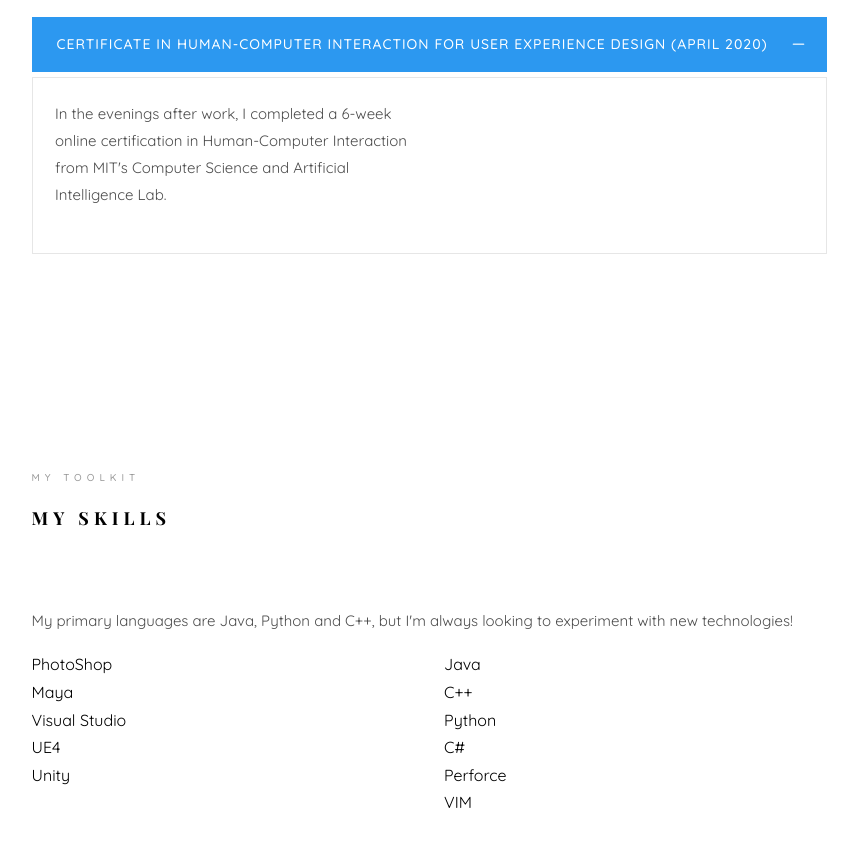
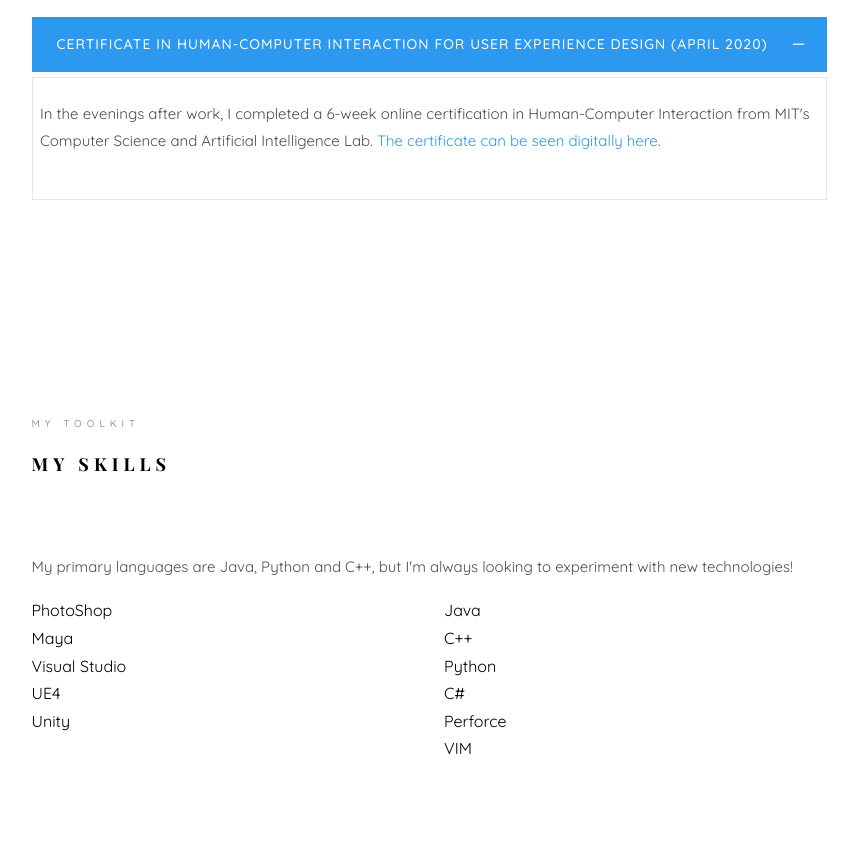
Before and after one commit to susannahcodes/-deprecated-old-github-pages-site, a plain HTML site: page index.html in a window 1280 px wide. Shown: the part 1216-2062 px from the top of the page, without its empty margins (361-1219 px from the left). Drawn offline with nearby package versions, Linux system fonts and the light colour scheme; files whose address does not match are found by name; a web font is replaced by a local one.

Commit message:
Update index.html

```diff
--- a/index.html
+++ b/index.html
@@ -163,9 +163,7 @@ Copyright &copy;<script>document.write(new Date().getFullYear());</script> All r
 							<div id="collapseTwo" class="panel-collapse collapse in" role="tabpanel" aria-labelledby="headingTwo">
 								<div class="panel-body">
 									<div class="row">
-										<div class="col-md-6">
-											<p>In the evenings after work, I completed a 6-week online certification in Human-Computer Interaction from MIT's Computer Science and Artificial Intelligence Lab.</p>
-										</div>
+										<p>In the evenings after work, I completed a 6-week online certification in Human-Computer Interaction from MIT's Computer Science and Artificial Intelligence Lab. <a href = "https://mitcsail.credential.getsmarter.com/c5f29bb5-084a-44c1-a27c-2f419dd4d796#gs.exmu8x"> The certificate can be seen digitally here</a>.</p>
 									</div>
 								</div>
 							</div>
```
